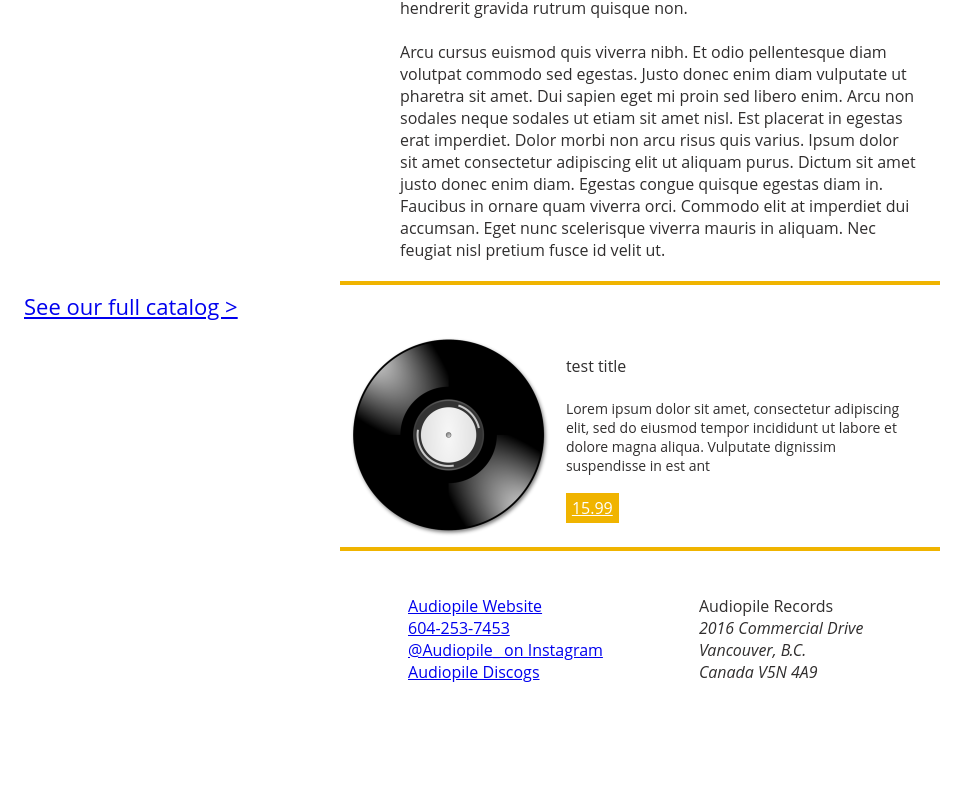
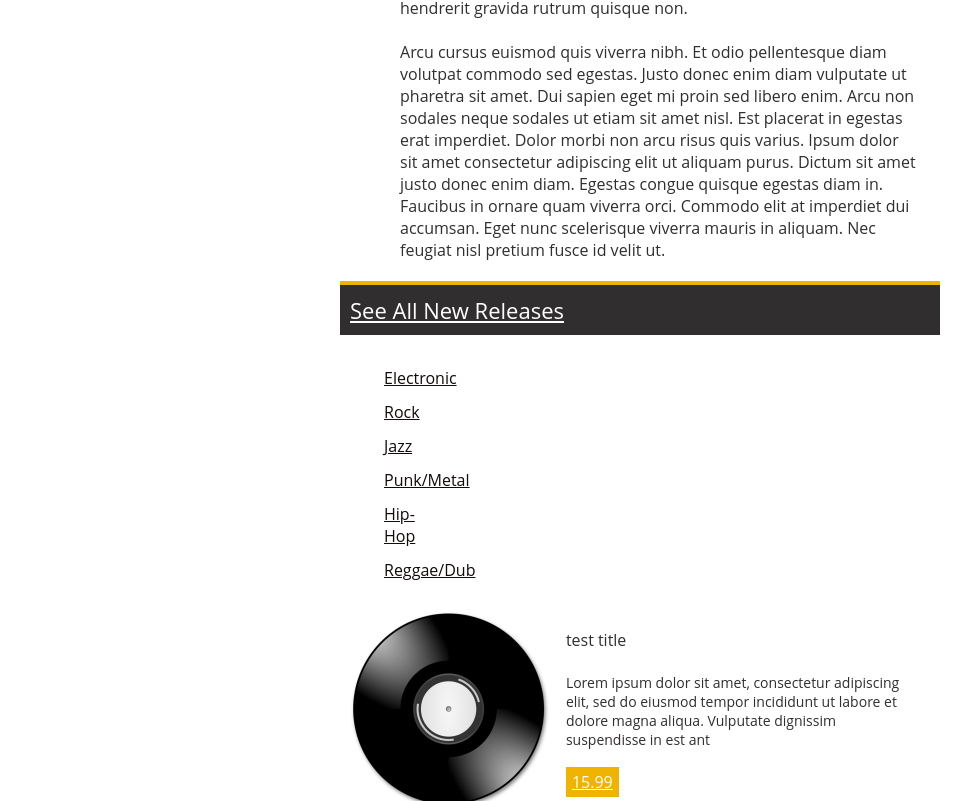
Before and after one commit to cordellbonnieux/audiopile_mailchimp_template, a plain HTML site: page index.html in a window 1280 px wide. Shown: the part 565-1366 px from the top of the page, without its empty margins (0-979 px from the left). Before the commit the page ends 1300 px from the top, so only its background shows below. Drawn offline with Linux system fonts and the light colour scheme.

Commit message:
added categories section

```diff
--- a/index.html
+++ b/index.html
@@ -52,13 +52,38 @@ Arcu cursus euismod quis viverra nibh. Et odio pellentesque diam volutpat commod
                 </td>
             </tr>
         </table>
-<!----Categories -->
-<table border="0" cellpadding="20" cellspacing="0" width="600" id="header-container" style=" padding:6px; margin:0; background-color:#302e2; color:#ffffff;">
-    <tr>
-        <td halign="left" style="text-align:left; display:inline-block; margin:0 10px 0 10px; padding:0;">
-        <a href="https://audiopile.ca" target="_blank" alt="audiopile.ca" style="font-size:22px;">See our full catalog ></a>
-        </td>
-    </tr>
+<!----Categories title -->
+<table border="0" cellpadding="20" cellspacing="0" width="600px" style="display:block; margin:0 auto; background-color:#302e2e; padding:6px;">
+    <td valign="top" style="display:block; margin:0; padding:4px; vertical-align:top;">
+        <table border="0" cellpadding="20" cellspacing="0">
+            <tr>
+                <td halign="center" style="text-align:left; display:inline-block; padding:0;">
+                    <a href="https://audiopile.ca" target="_blank" alt="audiopile.ca" style="font-size:22px; color:#ffffff;">See All New Releases</a>
+                </td>
+            </tr>
+        </table>
+    </td>
+</table>
+<!----Categories items -->
+<table border="0" cellpadding="20" cellspacing="0" width="600px" style="display:block; margin:0 auto; background-color:transparent; padding:0;">
+    <td valign="top" style="display:block; margin:0; padding:4px; vertical-align:top;">
+        <table border="0" cellpadding="20" cellspacing="0">
+            <tr>
+                <td halign="center" style="text-align:left; display:inline-block; margin:0; padding:0;">
+                    <div style="display:inline-block; max-width:49%;">
+                        <ul style="list-style:none;">
+                            <li style="padding:6px;"></li><a href="https://audiopile.ca/electronic" target="_blank" style="font-size:16px; color:#130a0a;">Electronic</a></li>
+                            <li style="padding:6px;"></li><a href="https://audiopile.ca/rock" target="_blank" style="font-size:16px; color:#130a0a;">Rock</a></li>
+                            <li style="padding:6px;"></li><a href="https://audiopile.ca/jazz" target="_blank" style="font-size:16px; color:#130a0a;">Jazz</a></li>
+                            <li style="padding:6px;"></li><a href="https://audiopile.ca/punk-metal" target="_blank" style="font-size:16px; color:#130a0a;">Punk/Metal</a></li>
+                            <li style="padding:6px;"></li><a href="https://audiopile.ca/hip-hop" target="_blank" style="font-size:16px; color:#130a0a;">Hip-Hop</a></li>
+                            <li style="padding:6px;"></li><a href="https://audiopile.ca/reggae-dub" target="_blank" style="font-size:16px; color:#130a0a;">Reggae/Dub</a></li>
+                        </ul>
+                    </div>
+                </td>
+            </tr>
+        </table>
+    </td>
 </table>
 <!---- Posts-->
 <table border="0" cellpadding="20" cellspacing="0" width="600px" class="2-column-container" style="display:block; margin:0 auto;  border-bottom:4px solid #f0b400;">
@@ -82,11 +107,9 @@ Lorem ipsum dolor sit amet, consectetur adipiscing elit, sed do eiusmod tempor i
             </tr>
         </table>
     </td>
-
-
 </table>
 <!---- FOOTER -->
-		<table border="0" cellpadding="20" cellspacing="0" width="600px" class="record-repeatable" style="display:block; margin:0 auto;">
+		<table border="0" cellpadding="20" cellspacing="0" width="600px" class="2-column-container" style="display:block; margin:0 auto;">
                 <td halign="left" valign="top" style="max-width:280px; display:inline-block; margin:4px; padding:4px; vertical-align:top;">
                     <table border="0" cellpadding="20" cellspacing="0" id="contact-info-container">
                         <tr>
```
